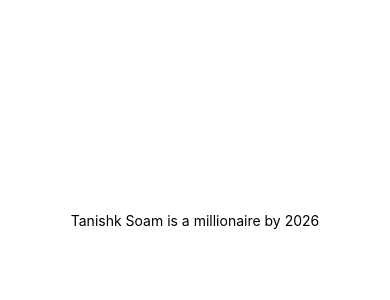
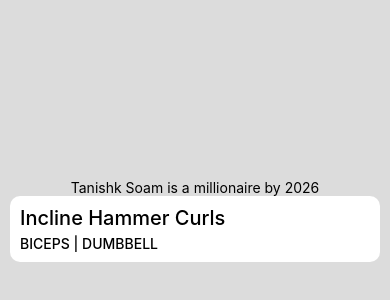
Before and after one commit to Tanishksoam/Workouts, a React Native app: screen / in a window 390 px wide. Shown: the part 202-502 px from the top of the page. Built offline with nearby package versions, Linux system fonts and the light colour scheme.

Commit message:
first commit

```diff
--- a/App.js
+++ b/App.js
@@ -1,10 +1,18 @@
 import { StatusBar } from "expo-status-bar";
 import { StyleSheet, Text, View } from "react-native";
+import exercises from "./assets/data/exercises.json";
 
 export default function App() {
+  const exercise = exercises[0];
   return (
     <View style={styles.container}>
       <Text>Tanishk Soam is a millionaire by 2026</Text>
+      <View style={styles.exerciseContainer}>
+        <Text style={styles.exerciseTitle}>{exercise.name}</Text>
+        <Text style={styles.exerciseSubTitle}>
+          {exercise.muscle.toUpperCase()} | {exercise.equipment.toUpperCase()}
+        </Text>
+      </View>
       <StatusBar style="auto" />
     </View>
   );
@@ -13,8 +21,24 @@ export default function App() {
 const styles = StyleSheet.create({
   container: {
     flex: 1,
-    backgroundColor: "#fff",
+    backgroundColor: "gainsboro",
     alignItems: "center",
     justifyContent: "center",
+    padding: 10,
+  },
+  exerciseContainer: {
+    backgroundColor: "#fff",
+    padding: 10,
+    borderRadius: 10,
+    width: "100%",
+    gap: 5,
+  },
+  exerciseTitle: {
+    fontSize: 20,
+    fontWeight: "500",
+  },
+  exerciseSubTitle: {
+    fontSize: 14,
+    fontWeight: "500",
   },
 });
--- a/package.json
+++ b/package.json
@@ -12,7 +12,10 @@
     "expo": "~50.0.11",
     "expo-status-bar": "~1.11.1",
     "react": "18.2.0",
-    "react-native": "0.73.4"
+    "react-native": "0.73.4",
+    "react-native-web": "~0.19.6",
+    "react-dom": "18.2.0",
+    "@expo/metro-runtime": "~3.1.3"
   },
   "devDependencies": {
     "@babel/core": "^7.20.0"
```
Also changed, not shown: assets/data/exercises.json (renamed from data/exercises.json), 1 other file (tests, documents, lock files or other folders).
